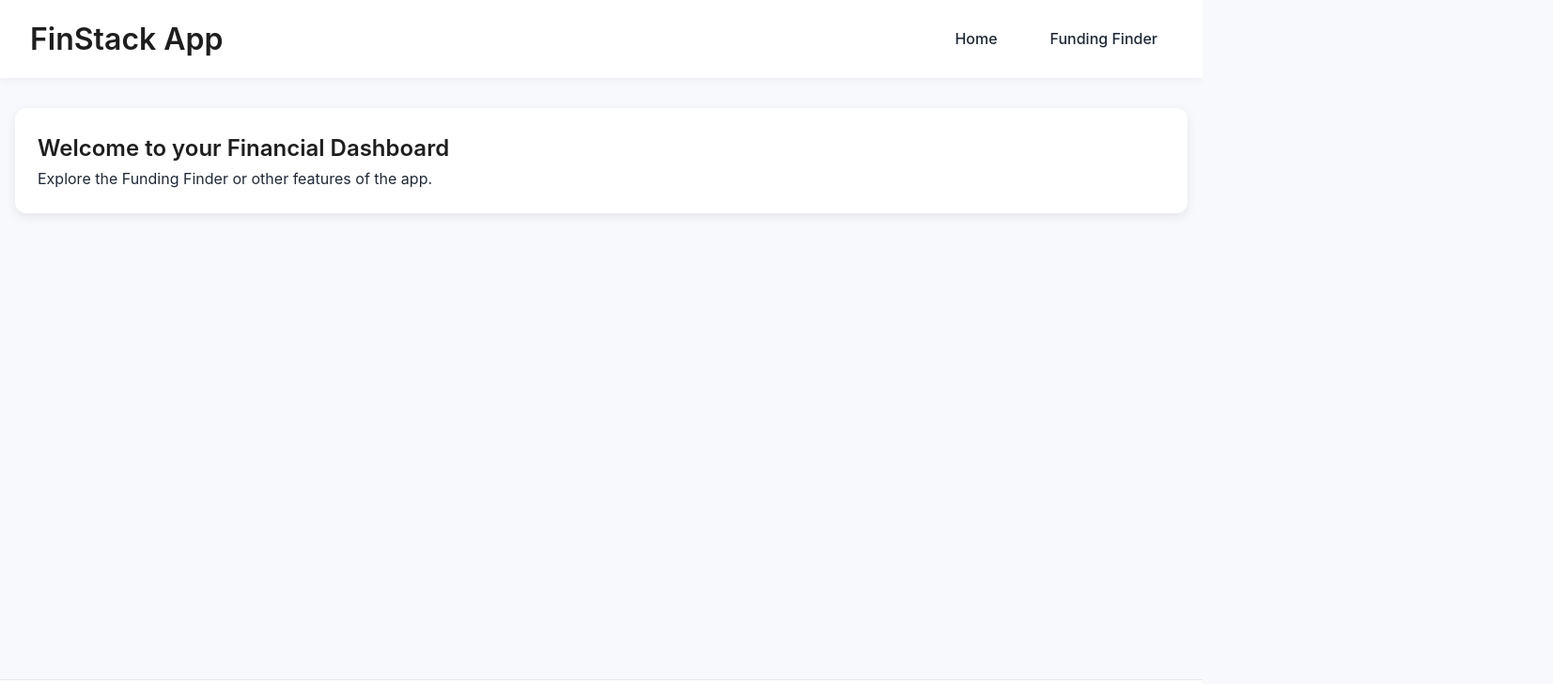
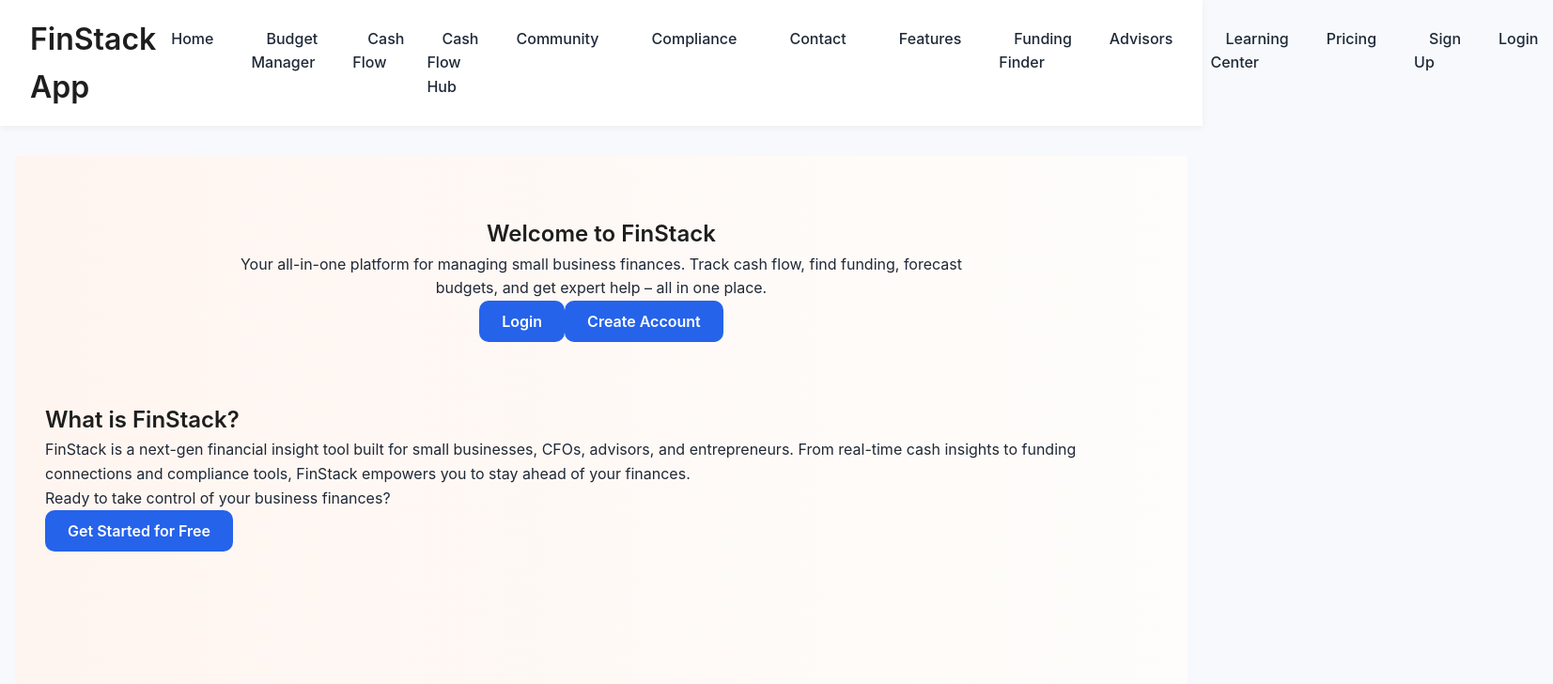
Before and after one commit to acstumler/finstack-app, a React (Create React App) app: page / in a window 1280 px wide. Shown: the top 728 px of the page at 94% size, 1653 px wide, since content can reach past the window. Built offline with nearby package versions, Linux system fonts and the light colour scheme.

Commit message:
Fix imports and resolve component issues

```diff
--- a/src/App.js
+++ b/src/App.js
@@ -1,88 +1,77 @@
-import React, { useState } from 'react';
-import { BrowserRouter as Router, Route, Switch, Link } from 'react-router-dom';
-import './App.css'; // Importing the existing styles
+import React from 'react';
+import { BrowserRouter as Router, Routes, Route, Link } from 'react-router-dom';
+import './App.css'; // Import your styling
 
-// Import Funding Finder components
-import SearchTool from './components/FundingFinder/SearchTool';
-import EligibilityChecker from './components/FundingFinder/EligibilityChecker';
-import ResultsDisplay from './components/FundingFinder/ResultsDisplay';
-
-// Import mock funding data
-import fundingOptions from './data/fundingOptions';
+// Importing pages/components
+import Budget from './pages/Budget';
+import CashFlow from './pages/CashFlow';
+import CashFlowHub from './pages/CashFlowHub';
+import Community from './pages/Community';
+import Compliance from './pages/Compliance';
+import Contact from './pages/Contact';
+import Features from './pages/Features';
+import Funding from './pages/Funding';
+import Advisors from './pages/Advisors';
+import FundingFinder from './pages/FundingFinder';
+import Home from './pages/Home'; // Importing the Home component
+import Learn from './pages/Learn';
+import Login from './pages/Login';
+import NotFound from './pages/NotFound';
+import Pricing from './pages/Pricing';
+import Signup from './pages/Signup';
 
 const App = () => {
-  const [searchResults, setSearchResults] = useState([]);
-  const [eligibilityResult, setEligibilityResult] = useState("");
-
-  // Handle Search functionality
-  const handleSearch = (searchQuery) => {
-    const filteredFunding = fundingOptions.filter(funding => {
-      return (
-        (searchQuery.fundingType ? funding.type.includes(searchQuery.fundingType) : true) &&
-        (searchQuery.industry ? funding.industry.includes(searchQuery.industry) : true) &&
-        (searchQuery.amount ? funding.amount >= searchQuery.amount : true) &&
-        (searchQuery.location ? funding.location.includes(searchQuery.location) : true) &&
-        (searchQuery.deadline ? new Date(funding.deadline) <= new Date(searchQuery.deadline) : true)
-      );
-    });
-    setSearchResults(filteredFunding);
-  };
-
-  // Handle Eligibility Check functionality
-  const handleEligibilityCheck = (financialDetails) => {
-    if (financialDetails.revenue < 1000000 && financialDetails.employees < 50) {
-      setEligibilityResult("Eligible for Small Business Loan");
-    } else {
-      setEligibilityResult("Not eligible for Small Business Loan");
-    }
-  };
-
   return (
     <Router>
       <div className="app-container">
+        {/* Navigation Bar */}
         <header className="navbar">
           <h1>FinStack App</h1>
           <nav>
             <ul className="nav-links">
               <li><Link to="/" className="nav-link">Home</Link></li>
-              <li><Link to="/funding-finder" className="nav-link">Funding Finder</Link></li>
-              {/* Add other links for your other features here */}
+              <li><Link to="/budget" className="nav-link">Budget Manager</Link></li>
+              <li><Link to="/cash-flow" className="nav-link">Cash Flow</Link></li>
+              <li><Link to="/cash-flow-hub" className="nav-link">Cash Flow Hub</Link></li>
+              <li><Link to="/community" className="nav-link">Community</Link></li>
+              <li><Link to="/compliance" className="nav-link">Compliance</Link></li>
+              <li><Link to="/contact" className="nav-link">Contact</Link></li>
+              <li><Link to="/features" className="nav-link">Features</Link></li>
+              <li><Link to="/funding" className="nav-link">Funding Finder</Link></li>
+              <li><Link to="/advisors" className="nav-link">Advisors</Link></li>
+              <li><Link to="/learn" className="nav-link">Learning Center</Link></li>
+              <li><Link to="/pricing" className="nav-link">Pricing</Link></li>
+              <li><Link to="/signup" className="nav-link">Sign Up</Link></li>
+              <li><Link to="/login" className="nav-link">Login</Link></li>
             </ul>
           </nav>
         </header>
 
+        {/* Main Content */}
         <main className="main-content">
-          <Switch>
-            <Route exact path="/" render={() => (
-              <div className="card">
-                <h2>Welcome to your Financial Dashboard</h2>
-                <p>Explore the Funding Finder or other features of the app.</p>
-                {/* Other features of your app can go here */}
-              </div>
-            )} />
-
-            {/* Funding Finder Page */}
-            <Route path="/funding-finder" render={() => (
-              <div className="card funding-finder">
-                <h2>Find Funding Opportunities</h2>
-                <div className="funding-finder-form">
-                  {/* Search Tool for Funding */}
-                  <SearchTool onSearch={handleSearch} />
-
-                  {/* Eligibility Checker */}
-                  <EligibilityChecker onCheckEligibility={handleEligibilityCheck} />
-
-                  {/* Eligibility Result */}
-                  {eligibilityResult && <div className="eligibility-result">{eligibilityResult}</div>}
-
-                  {/* Results Display */}
-                  <ResultsDisplay results={searchResults} />
-                </div>
-              </div>
-            )} />
-          </Switch>
+          <Routes>
+            <Route path="/" element={<Home />} />
+            <Route path="/budget" element={<Budget />} />
+            <Route path="/cash-flow" element={<CashFlow />} />
+            <Route path="/cash-flow-hub" element={<CashFlowHub />} />
+            <Route path="/community" element={<Community />} />
+            <Route path="/compliance" element={<Compliance />} />
+            <Route path="/contact" element={<Contact />} />
+            <Route path="/features" element={<Features />} />
+            <Route path="/funding" element={<Funding />} />
+            <Route path="/advisors" element={<Advisors />} />
+            <Route path="/funding-finder" element={<FundingFinder />} />
+            <Route path="/learn" element={<Learn />} />
+            <Route path="/login" element={<Login />} />
+            <Route path="/not-found" element={<NotFound />} />
+            <Route path="/pricing" element={<Pricing />} />
+            <Route path="/signup" element={<Signup />} />
+            {/* Catch all route for non-existent pages */}
+            <Route path="*" element={<NotFound />} />
+          </Routes>
         </main>
 
+        {/* Footer */}
         <footer>
           <p>&copy; 2025 FinStack. All Rights Reserved.</p>
         </footer>
--- a/src/components/ui/Input.jsx
+++ b/src/components/ui/Input.jsx
@@ -1,24 +1,13 @@
-// src/components/ui/Input.jsx
 import React from 'react';
 
-const Input = ({ type = 'text', placeholder, style = {}, ...props }) => {
+export const Input = ({ type, placeholder, value, onChange }) => {
   return (
     <input
       type={type}
       placeholder={placeholder}
-      className="custom-input"
-      style={{
-        width: '100%',
-        padding: '0.6rem 1rem',
-        fontSize: '1rem',
-        border: '1px solid #ccc',
-        borderRadius: '8px',
-        marginBottom: '1rem',
-        ...style,
-      }}
-      {...props}
+      value={value}
+      onChange={onChange}
+      className="input-field"
     />
   );
 };
-
-export { Input };
--- a/src/pages/Login.jsx
+++ b/src/pages/Login.jsx
@@ -1,7 +1,6 @@
-// src/pages/Login.jsx
 import React, { useState } from 'react';
 import { useNavigate } from 'react-router-dom';
-import Input from '../components/ui/Input';
+import { Input } from '../components/ui/Input'; // Corrected import to use named import
 import Button from '../components/ui/Button';
 import { motion } from 'framer-motion';
 
--- a/src/pages/Signup.jsx
+++ b/src/pages/Signup.jsx
@@ -1,8 +1,7 @@
-// src/pages/Signup.jsx
 import React, { useState } from 'react';
 import { useNavigate } from 'react-router-dom';
 import { useAuth } from '../context/AuthContext';
-import Input from '../components/ui/Input';
+import { Input } from '../components/ui/Input'; // Corrected import to use named import
 import Button from '../components/ui/Button';
 
 const Signup = () => {
```
Also changed, not shown: package.json (+17 -2 lines), 1 other file (tests, documents, lock files or other folders).
